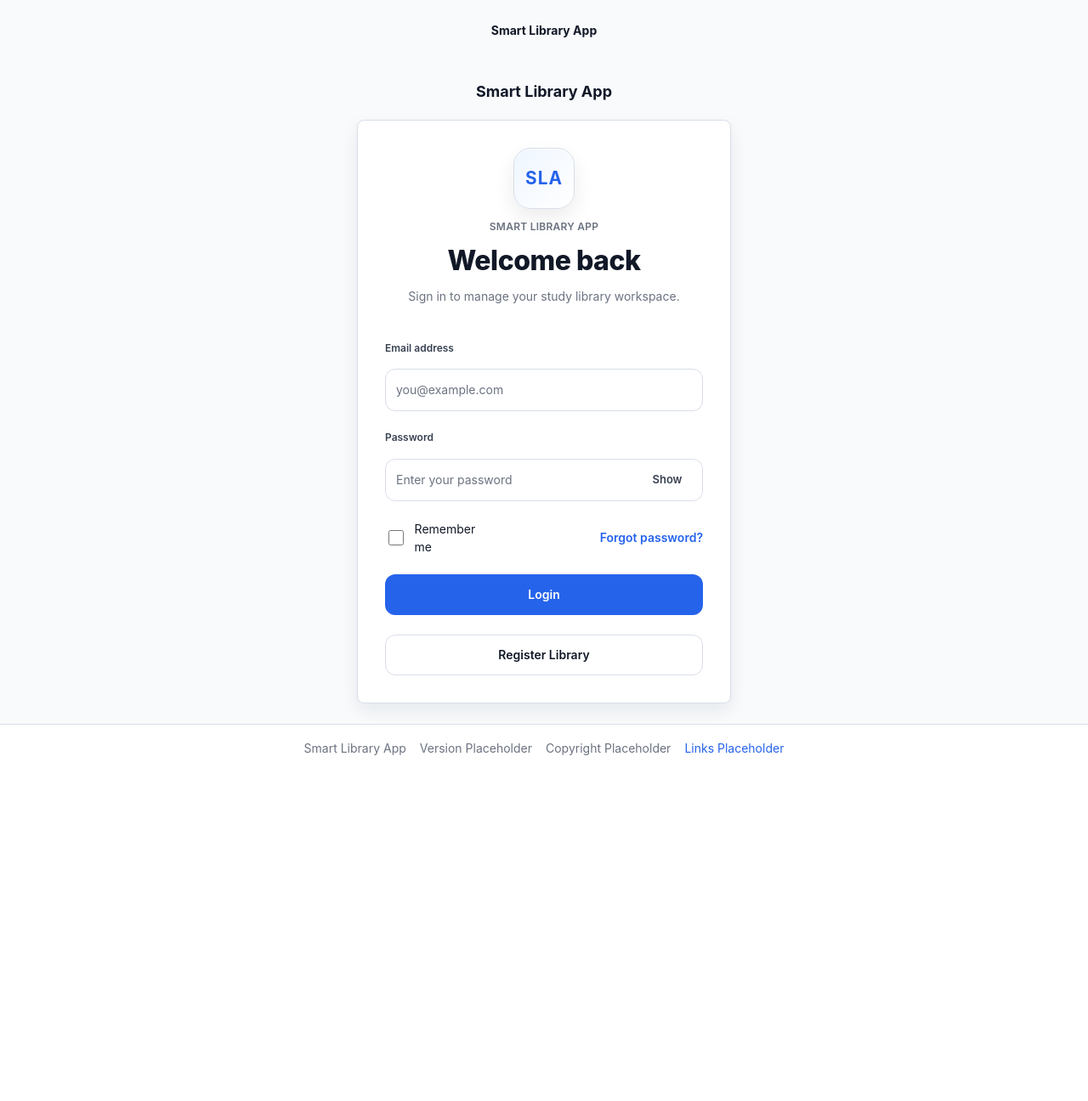
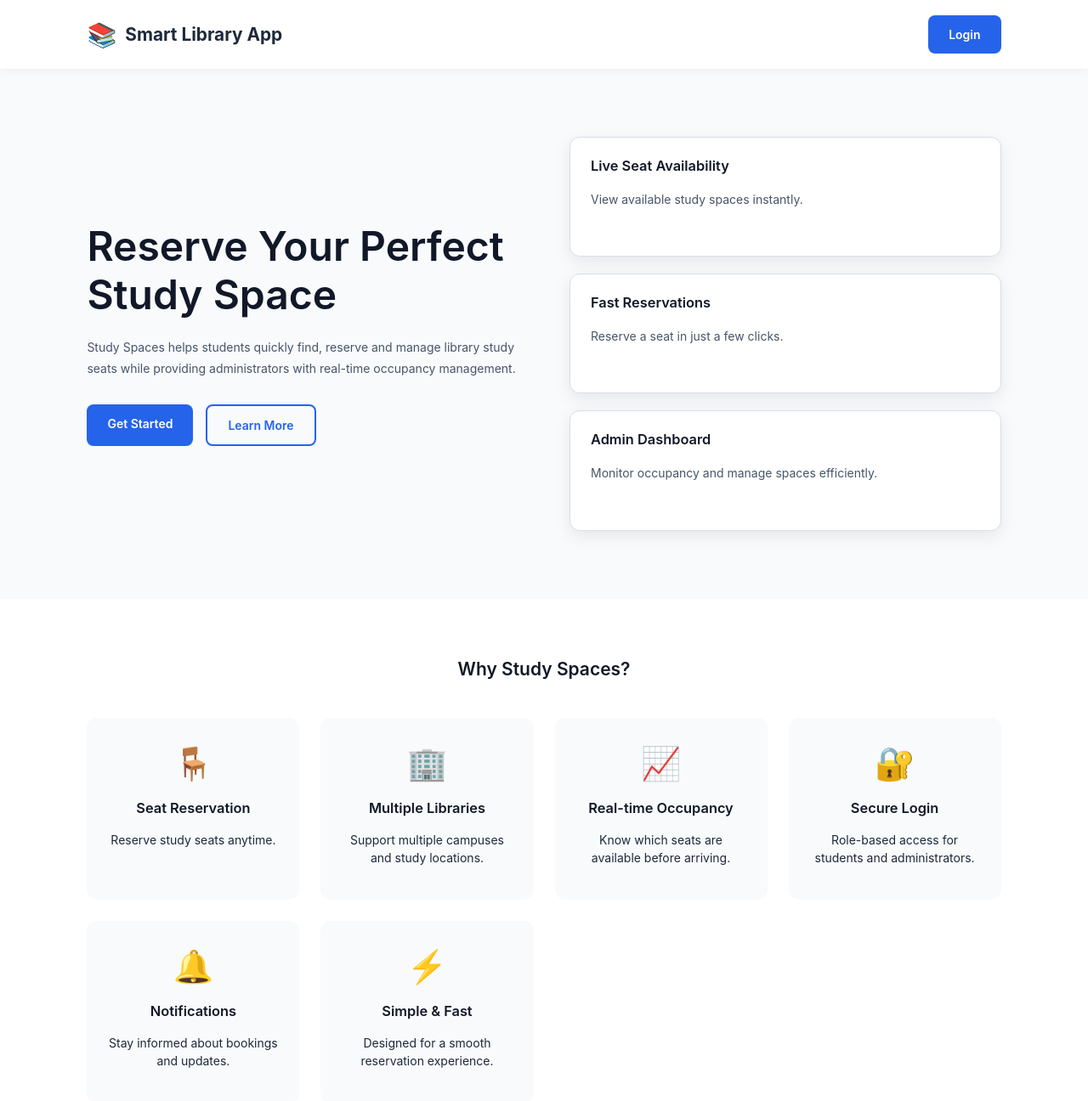
Before and after one commit to GAURAV-IITM/MAY2026-Team-021, a Vue app in the folder frontend/: page / in a window 1280 px wide. Before the commit this address led to /login. Shown: the top 1296 px of the page at 85% size. Before the commit the page ends 908 px from the top, so only its background shows below. Built offline with nearby package versions, Linux system fonts and the light colour scheme.

Commit message:
Added public landing page and configure routing

```diff
--- /dev/null
+++ b/frontend/src/layouts/PublicLayout.vue
@@ -0,0 +1,3 @@
+<template>
+  <router-view />
+</template>
--- /dev/null
+++ b/frontend/src/pages/public/LandingPage.vue
@@ -0,0 +1,300 @@
+<template>
+  <div class="landing-page">
+    <header class="navbar">
+      <div class="logo">
+        <span class="logo-icon">📚</span>
+        <span>Smart Library App</span>
+      </div>
+
+      <router-link class="login-btn" :to="{ name: 'login' }">
+        Login
+      </router-link>
+    </header>
+
+    <section class="hero">
+      <div class="hero-content">
+        <h1>Reserve Your Perfect Study Space</h1>
+
+        <p>
+          Study Spaces helps students quickly find, reserve and manage library
+          study seats while providing administrators with real-time occupancy
+          management.
+        </p>
+
+        <div class="hero-buttons">
+          <router-link class="primary-btn" :to="{ name: 'login' }">
+            Get Started
+          </router-link>
+
+          <a href="#features" class="secondary-btn">
+            Learn More
+          </a>
+        </div>
+      </div>
+
+      <div class="hero-card">
+        <div class="card">
+          <h3>Live Seat Availability</h3>
+          <p>View available study spaces instantly.</p>
+        </div>
+
+        <div class="card">
+          <h3>Fast Reservations</h3>
+          <p>Reserve a seat in just a few clicks.</p>
+        </div>
+
+        <div class="card">
+          <h3>Admin Dashboard</h3>
+          <p>Monitor occupancy and manage spaces efficiently.</p>
+        </div>
+      </div>
+    </section>
+
+    <section id="features" class="features">
+      <h2>Why Study Spaces?</h2>
+
+      <div class="feature-grid">
+        <div class="feature">
+          <div class="icon">🪑</div>
+          <h3>Seat Reservation</h3>
+          <p>Reserve study seats anytime.</p>
+        </div>
+
+        <div class="feature">
+          <div class="icon">🏢</div>
+          <h3>Multiple Libraries</h3>
+          <p>Support multiple campuses and study locations.</p>
+        </div>
+
+        <div class="feature">
+          <div class="icon">📈</div>
+          <h3>Real-time Occupancy</h3>
+          <p>Know which seats are available before arriving.</p>
+        </div>
+
+        <div class="feature">
+          <div class="icon">🔐</div>
+          <h3>Secure Login</h3>
+          <p>Role-based access for students and administrators.</p>
+        </div>
+
+        <div class="feature">
+          <div class="icon">🔔</div>
+          <h3>Notifications</h3>
+          <p>Stay informed about bookings and updates.</p>
+        </div>
+
+        <div class="feature">
+          <div class="icon">⚡</div>
+          <h3>Simple & Fast</h3>
+          <p>Designed for a smooth reservation experience.</p>
+        </div>
+      </div>
+    </section>
+
+    <section class="steps">
+      <h2>How It Works</h2>
+
+      <div class="step-container">
+        <div class="step">1. Login</div>
+        <div class="arrow">→</div>
+
+        <div class="step">2. Select Library</div>
+        <div class="arrow">→</div>
+
+        <div class="step">3. Choose Seat</div>
+        <div class="arrow">→</div>
+
+        <div class="step">4. Reserve</div>
+      </div>
+    </section>
+
+    <footer>
+      © 2026 Smart Library App • Library Management System
+    </footer>
+  </div>
+</template>
+
+<style scoped>
+*{
+box-sizing:border-box;
+}
+
+.landing-page{
+font-family:Inter,Arial,sans-serif;
+background:#f8fafc;
+color:#1e293b;
+}
+
+.navbar{
+display:flex;
+justify-content:space-between;
+align-items:center;
+padding:18px 8%;
+background:white;
+box-shadow:0 2px 10px rgba(0,0,0,.05);
+position:sticky;
+top:0;
+}
+
+.logo{
+display:flex;
+align-items:center;
+gap:10px;
+font-size:1.3rem;
+font-weight:700;
+}
+
+.logo-icon{
+font-size:28px;
+}
+
+.login-btn,
+.primary-btn,
+.secondary-btn{
+text-decoration:none;
+padding:12px 24px;
+border-radius:8px;
+font-weight:600;
+transition:.2s;
+}
+
+.login-btn,
+.primary-btn{
+background:#2563eb;
+color:white;
+}
+
+.login-btn:hover,
+.primary-btn:hover{
+background:#1d4ed8;
+}
+
+.secondary-btn{
+border:2px solid #2563eb;
+color:#2563eb;
+}
+
+.hero{
+padding:80px 8%;
+display:grid;
+grid-template-columns:1fr 1fr;
+gap:60px;
+align-items:center;
+}
+
+.hero h1{
+font-size:3rem;
+margin-bottom:20px;
+}
+
+.hero p{
+line-height:1.8;
+color:#475569;
+margin-bottom:30px;
+}
+
+.hero-buttons{
+display:flex;
+gap:15px;
+}
+
+.hero-card{
+display:grid;
+gap:20px;
+}
+
+.card{
+background:white;
+padding:24px;
+border-radius:12px;
+box-shadow:0 6px 20px rgba(0,0,0,.08);
+}
+
+.features{
+padding:70px 8%;
+background:white;
+}
+
+.features h2,
+.steps h2{
+text-align:center;
+margin-bottom:45px;
+}
+
+.feature-grid{
+display:grid;
+grid-template-columns:repeat(auto-fit,minmax(220px,1fr));
+gap:25px;
+}
+
+.feature{
+background:#f8fafc;
+padding:25px;
+border-radius:12px;
+text-align:center;
+}
+
+.icon{
+font-size:38px;
+margin-bottom:15px;
+}
+
+.steps{
+padding:70px 8%;
+}
+
+.step-container{
+display:flex;
+justify-content:center;
+align-items:center;
+gap:18px;
+flex-wrap:wrap;
+}
+
+.step{
+background:white;
+padding:16px 24px;
+border-radius:10px;
+box-shadow:0 4px 12px rgba(0,0,0,.08);
+}
+
+.arrow{
+font-size:22px;
+}
+
+footer{
+margin-top:50px;
+padding:30px;
+text-align:center;
+background:#0f172a;
+color:white;
+}
+
+@media(max-width:900px){
+
+.hero{
+grid-template-columns:1fr;
+text-align:center;
+}
+
+.hero-buttons{
+justify-content:center;
+}
+
+.navbar{
+padding:18px 20px;
+}
+
+.hero,
+.features,
+.steps{
+padding:60px 20px;
+}
+
+.hero h1{
+font-size:2.2rem;
+}
+
+}
+</style>
--- a/frontend/src/router/auth.js
+++ b/frontend/src/router/auth.js
@@ -1,39 +1,53 @@
 import AuthLayout from '../layouts/AuthLayout.vue'
+import PublicLayout from '../layouts/PublicLayout.vue'
 
+import LandingPage from '../pages/public/LandingPage.vue'
 import Login from '../pages/auth/Login.vue'
 import RegisterLibrary from '../pages/auth/RegisterLibrary.vue'
 import ForgotPassword from '../pages/auth/ForgotPassword.vue'
 
-// Auth route module.
-// TODO: Apply guest-only navigation behavior after authentication is implemented.
+// Auth & Public route module.
+// Public pages are accessible without authentication.
+// Authentication pages remain guest-only.
 const authRoutes = [
+  // Public Routes
+  {
+    path: '/',
+    component: PublicLayout,
+    meta: { title: 'Home', requiresAuth: false, },
+    children: [
+      {
+        path: '',
+        name: 'landing',
+        component: LandingPage,
+        meta: { title: 'Study Spaces', requiresAuth: false, },
+      },
+    ],
+  },
+
+  // Authentication Routes
   {
     path: '/',
     component: AuthLayout,
-    meta: { title: 'Authentication', requiresAuth: false, guestOnly: true },
+    meta: { title: 'Authentication', requiresAuth: false, },
     children: [
-      {
-        path: '',
-        redirect: { name: 'login' },
-        meta: { title: 'Authentication', requiresAuth: false, guestOnly: true },
-      },
       {
         path: 'login',
         name: 'login',
         component: Login,
-        meta: { title: 'Login', requiresAuth: false, guestOnly: true },
+        meta: { title: 'Login', requiresAuth: false, guestOnly: true, },
       },
       {
         path: 'register-library',
         name: 'registerLibrary',
         component: RegisterLibrary,
-        meta: { title: 'Register Library', requiresAuth: false, guestOnly: true },
+        meta: { title: 'Register Library', requiresAuth: false, guestOnly: true, },
       },
       {
         path: 'forgot-password',
         name: 'forgotPassword',
         component: ForgotPassword,
-        meta: { title: 'Forgot Password', requiresAuth: false, guestOnly: true },
+        meta: { title: 'Forgot Password', requiresAuth: false, guestOnly: true, },
       },
     ],
   },
```
